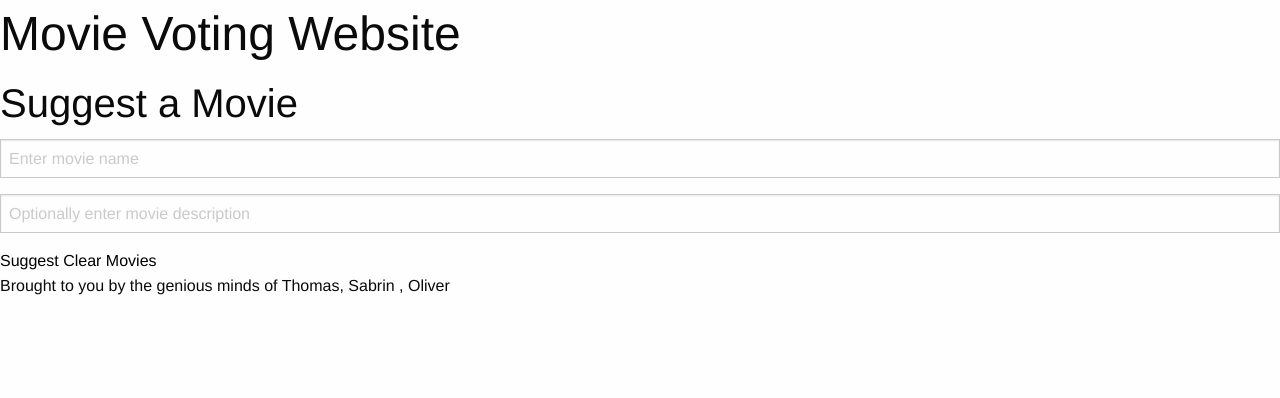
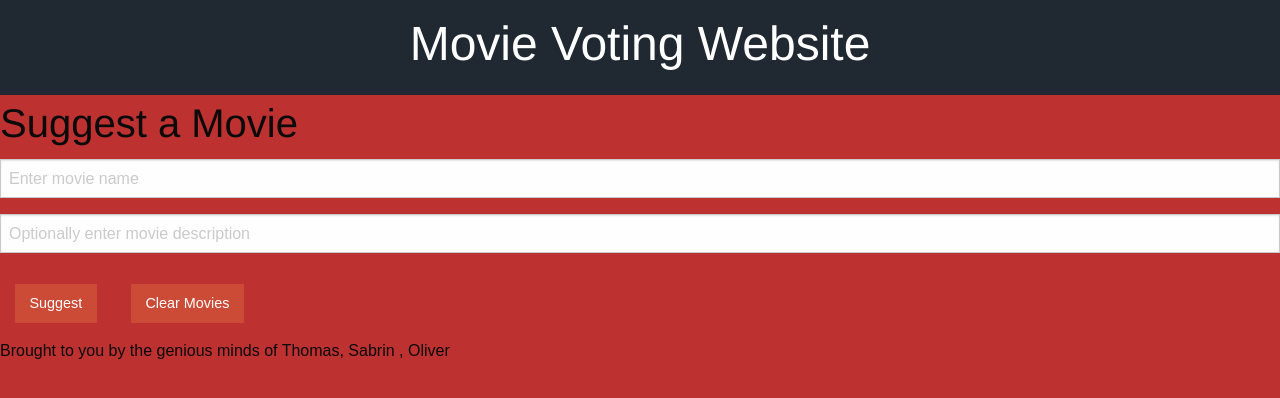
Before and after one commit to OccultParrot/movie-suggestion-voting, a plain HTML site: page index.html in a window 1280 px wide. Drawn offline with nearby package versions, Linux system fonts and the light colour scheme.

Commit message:
css test

```diff
--- a/assets/css/style.css
+++ b/assets/css/style.css
@@ -5,12 +5,31 @@
     height: 100vh;
     background-color: #007bff;
 }
+body {
+    margin: 0;
+    font-family: Arial, sans-serif;
+    background-color: #be3131;
+}
+header {
+    display: flex;
+    justify-content: center;
+    align-items: center;
+    background-color: #202932;
+    color: white;
+    padding: 10px;
+    font-size: 20px;
+    font-weight: bold;
+    text-align: center;
+    font-family:'Courier New', Courier, monospace;
 
+}
 .movie-list {
     justify-content: center;
     display: flex;
     flex-direction: row;
     flex-wrap: wrap;
+    background-color: #b61212;
+    color: black;
 }
 
 .movie {
@@ -23,4 +42,13 @@
 
 .movie button {
     margin: 15px;
+    color: rgb(146, 15, 15);
+    background-color: #ff0000;
+    border: none;
 }
+.button{
+    margin: 15px;
+    color: rgb(14, 11, 11);
+    background-color: #b61212;
+    border: none;
+}
--- a/index.html
+++ b/index.html
@@ -15,8 +15,8 @@
         <h2>Suggest a Movie</h2>
         <input type="text" id="movieName" placeholder="Enter movie name">
         <input type="text" id="movieDescription" placeholder="Optionally enter movie description">
-        <button id="suggest">Suggest</button>
-        <button id="clear">Clear Movies</button>
+        <button type ="button" class="button rounded bordered shadow alert">Suggest</button>
+        <button type= "button"clear" class="button rounded bordered shadow alert">Clear Movies</button>
     </form>
     <section class="movie-list">
 
```
Also changed, not shown: assets/css/..assets/css/image.png (added).
